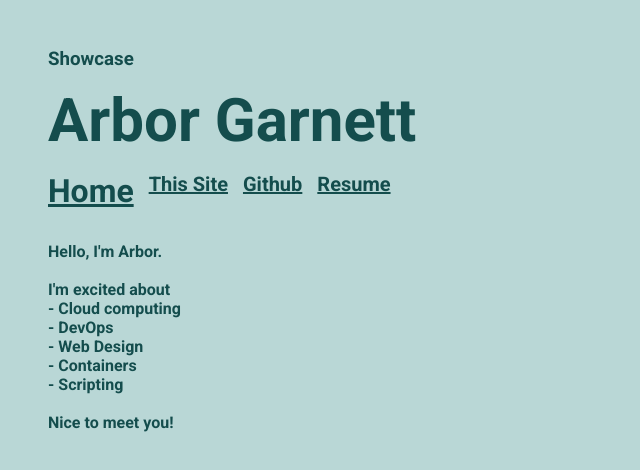
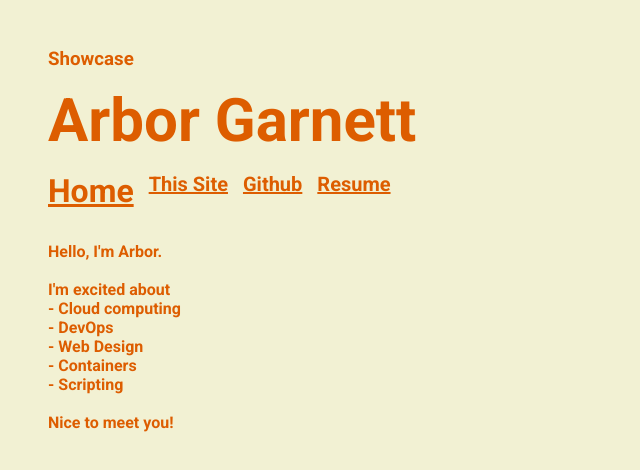
Before and after one commit to PaperLightbulb/PersonalSite, a Vue app in the folder vueex/: page / in a window 1280 px wide. Shown: the top 470 px of the page, without its empty margins (0-640 px from the left). Built offline with nearby package versions, Linux system fonts and the light colour scheme.

Commit message:
editing color scheme

```diff
--- a/vueex/src/assets/main.css
+++ b/vueex/src/assets/main.css
@@ -57,8 +57,11 @@ h1 {
   /* --fg: #144D4D;
   --bg: #F6E5C6; */
 
-  --bg: #B9D7D6;
-  --fg: #144D4D;
+  /* --bg: #B9D7D6;
+  --fg: #144D4D; */
+
+  --bg: #F2F1D3;
+  --fg: #DD5D00;
   color: var(--fg);
   background-color: var(--bg);
   font-family: "Roboto";
```
Also changed, not shown: 2 other files (tests, documents, lock files or other folders).
